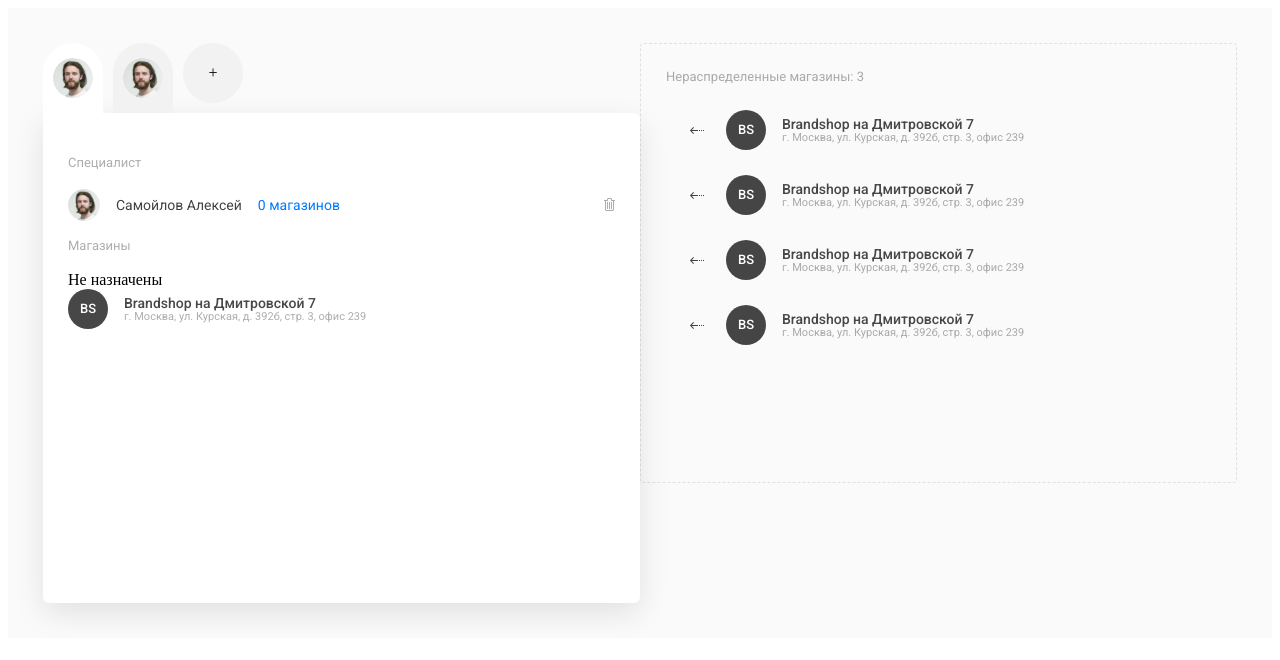
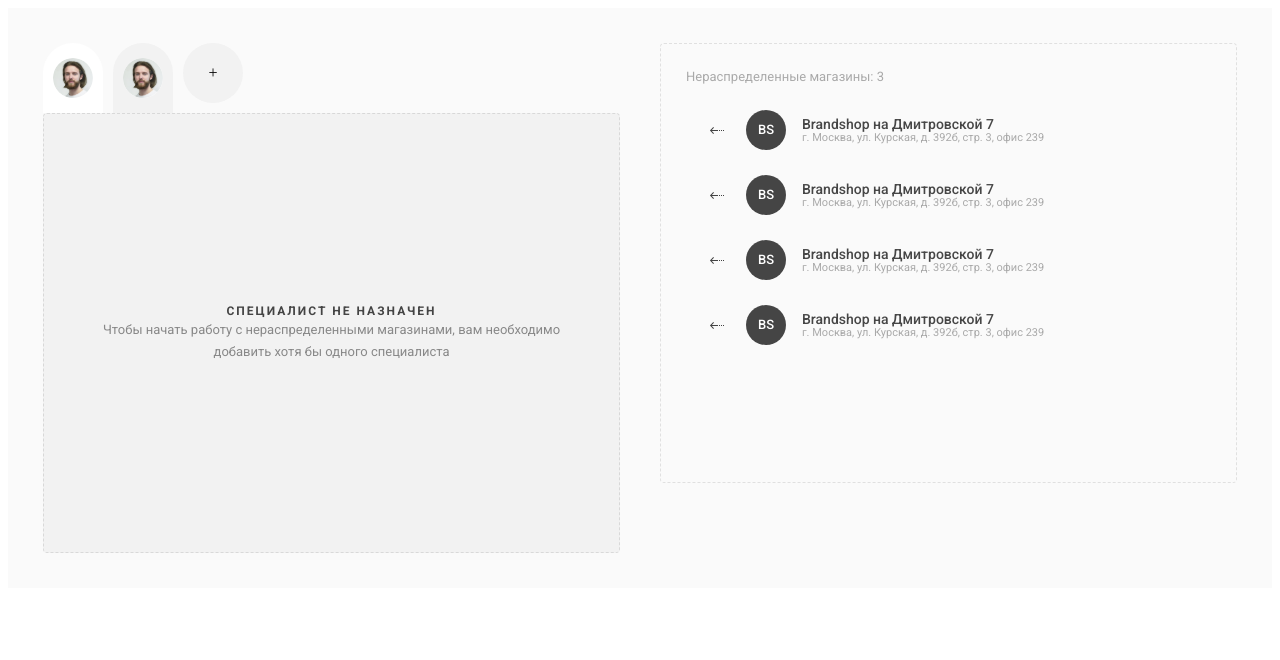
Before and after one commit to BOBRIWE/super-brands-task, an Angular app: page / in a window 1280 px wide. Shown: the top 660 px of the page. Built offline with nearby package versions, Linux system fonts and the light colour scheme.

Commit message:
Issue #2 Added empty employer card markup and styles

```diff
--- /dev/null
+++ b/src/app/employers-list/components/employers-item-empty/employers-item-empty.component.html
@@ -0,0 +1,5 @@
+<section>
+  <header>Специалист не назначен</header>
+  <main>Чтобы начать работу с нераспределенными магазинами,
+    вам необходимо добавить хотя бы одного специалиста</main>
+</section>
--- /dev/null
+++ b/src/app/employers-list/components/employers-item-empty/employers-item-empty.component.scss
@@ -0,0 +1,35 @@
+:host {
+  display: grid;
+  align-items: center;
+  justify-items: center;
+  min-height: 440px;
+  padding: 50px;
+  box-sizing: border-box;
+  background: rgba(0, 0, 0, 0.03);
+  border: 1px dashed rgba(0, 0, 0, 0.1);
+  border-radius: 4px;
+
+  & > section {
+    & > header {
+      font-family: Roboto;
+      font-style: normal;
+      font-weight: bold;
+      font-size: 12px;
+      line-height: 16px;
+      text-align: center;
+      letter-spacing: 2px;
+      text-transform: uppercase;
+      color: rgba(0, 0, 0, 0.72);
+    }
+
+    & > main {
+      font-family: Roboto;
+      font-style: normal;
+      font-weight: normal;
+      font-size: 13px;
+      line-height: 22px;
+      text-align: center;
+      color: rgba(0, 0, 0, 0.44);
+    }
+  }
+}
--- /dev/null
+++ b/src/app/employers-list/components/employers-item-empty/employers-item-empty.component.ts
@@ -0,0 +1,15 @@
+import { Component, OnInit } from '@angular/core';
+
+@Component({
+  selector: 'app-employers-item-empty',
+  templateUrl: './employers-item-empty.component.html',
+  styleUrls: ['./employers-item-empty.component.scss']
+})
+export class EmployersItemEmptyComponent implements OnInit {
+
+  constructor() { }
+
+  ngOnInit(): void {
+  }
+
+}
--- a/src/app/employers-list/components/employers-list/employers-list.component.html
+++ b/src/app/employers-list/components/employers-list/employers-list.component.html
@@ -5,5 +5,6 @@
 </header>
 
 <main>
-  <app-employers-item></app-employers-item>
+<!--  <app-employers-item></app-employers-item>-->
+  <app-employers-item-empty></app-employers-item-empty>
 </main>
--- a/src/app/employers-list/employers-list.module.ts
+++ b/src/app/employers-list/employers-list.module.ts
@@ -6,11 +6,12 @@
 import { EmployersHeaderItemComponent } from './components/employers-header-item/employers-header-item.component';
 import { EmployersHeaderEmptyItemComponent } from './components/employers-header-empty-item/employers-header-empty-item.component';
 import { ShopsListModule } from '../shops-list/shops-list.module';
+import { EmployersItemEmptyComponent } from './components/employers-item-empty/employers-item-empty.component';
 
 
 
 @NgModule({
-  declarations: [EmployersListComponent, EmployersItemComponent, EmployerDescriptionComponent, EmployersHeaderItemComponent, EmployersHeaderEmptyItemComponent],
+  declarations: [EmployersListComponent, EmployersItemComponent, EmployerDescriptionComponent, EmployersHeaderItemComponent, EmployersHeaderEmptyItemComponent, EmployersItemEmptyComponent],
   exports: [
     EmployersListComponent
   ],
--- a/src/app/manage-employers-form/components/form-container/form-container.component.scss
+++ b/src/app/manage-employers-form/components/form-container/form-container.component.scss
@@ -1,6 +1,7 @@
 :host {
   display: grid;
   grid-template-columns: repeat(auto-fit, minmax(500px, 1fr));
+  column-gap: 40px;
 
   padding: 35px;
 
```
Also changed, not shown: 1 other file (tests, documents, lock files or other folders).
